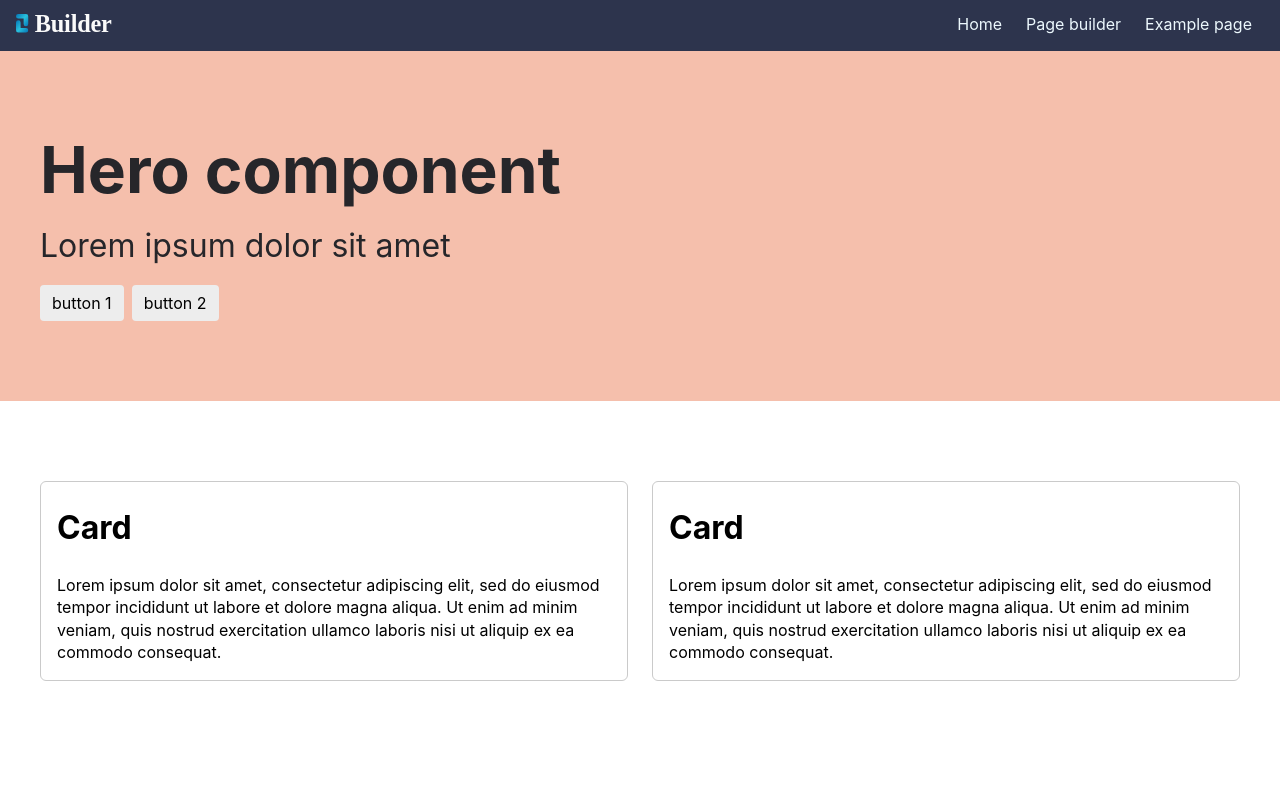
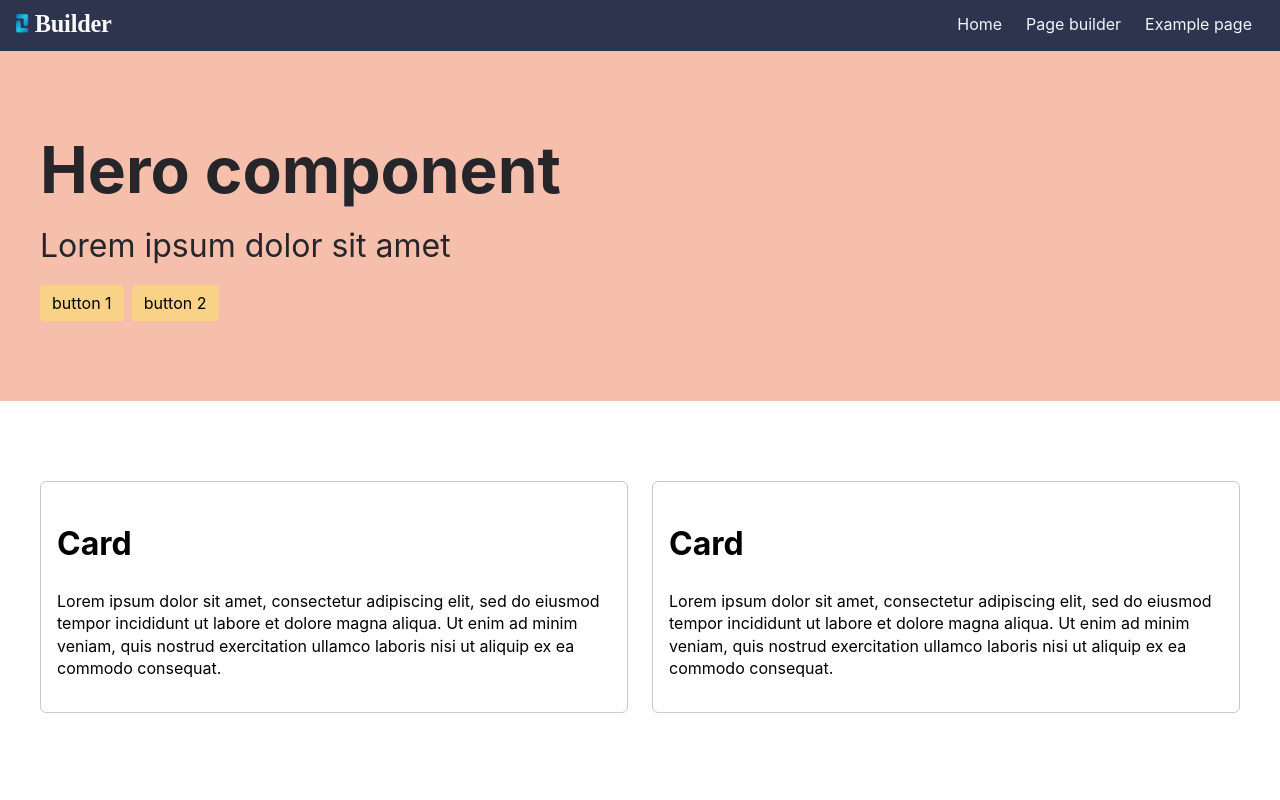
Before and after one commit to ejgoodwin/page-builder, a React (Create React App) app: page /preview in a window 1280 px wide. Shown: the top 800 px of the page. Built offline with nearby package versions, Linux system fonts and the light colour scheme.

Commit message:
add button branding context

```diff
--- a/src/App.css
+++ b/src/App.css
@@ -201,7 +201,7 @@ img {
   border: 1px solid #cacaca;
   border-radius: 6px;
   flex-grow: 1;
-  padding: 0 1rem;
+  padding: 1rem;
 }
 
 .text-block--center {
@@ -211,6 +211,10 @@ img {
 .text-block--center .text-block__item {
   margin: auto;
   max-width: 700px;
+}
+
+.text-block--center .button-container {
+  justify-content: center;
 }
 
 .cta-block__item {
@@ -280,13 +284,17 @@ img {
 .pb-branding-color-tile-container {
   display: flex;
   flex-wrap: wrap;
-  gap: 8px;
+  gap: 2px;
   margin: 8px 0 16px 0;
 }
 
+.pb-branding-color-tile-container--large-gap {
+  gap: 8px;
+}
+
 .pb-branding-color-tile-suggestions {
+  border: 1px solid var(--input-border-colour);
   border-radius: 4px;
-  box-shadow: 0px 2px 5px rgba(0, 0, 0, 0.3);
   display: flex;
 }
 
--- a/src/components/Page.js
+++ b/src/components/Page.js
@@ -1,7 +1,9 @@
 import Section from "./section/Section";
-
+import { BackgroundColorContextProvider } from "./context/BackgroundColorContext";
 const Page = ({ data }) => {
-	return data.map(item => <Section key={item.id} object={item} />);
+	return data.map(item => <BackgroundColorContextProvider>
+		<Section key={item.id} object={item} />
+	</BackgroundColorContextProvider>);
 }
 
 export default Page;
--- a/src/components/context/BackgroundColorContext.js
+++ b/src/components/context/BackgroundColorContext.js
@@ -4,6 +4,8 @@ const BackgroundColorContext = createContext();
 
 export function BackgroundColorContextProvider({ children }) {
   const [items, setItems] = useState([]);
+  const [primaryStyling, setPrimaryStyling] = useState(['#057BBA', 'white']);
+  const [secondaryStyling, setSecondaryStyling] = useState(['#FAD287', 'black']);
 
   const addITem = (color) => {
     setItems((prevState) => [...prevState, color]);
@@ -13,8 +15,19 @@ export function BackgroundColorContextProvider({ children }) {
     setItems((prevState) => [...prevState].filter((item, index) => index !== ItemIndex));
   }
 
+  const updatePrimaryButton = (styling) => {
+    setPrimaryStyling(styling);
+  }
+
+  const updateSecondaryButton = (styling) => {
+    setSecondaryStyling(styling);
+  }
+
   return (
-    <BackgroundColorContext.Provider value={{ items, addITem, removeColor }}>{children}</BackgroundColorContext.Provider>
+    <BackgroundColorContext.Provider
+      value={{ items, primaryStyling, secondaryStyling, addITem, updatePrimaryButton, updateSecondaryButton, removeColor }}>
+      {children}
+    </BackgroundColorContext.Provider>
   );
 }
 
--- /dev/null
+++ b/src/components/context/ButtonStylingContext.js
@@ -0,0 +1,14 @@
+import { createContext, useState } from "react";
+
+const ButtonStylingContext = createContext();
+
+export function ButtonStylingContextProvider({ children }) {
+  const [primaryStyling, setPrimaryStyling] = useState(['lightblue', 'black']);
+  const [secondaryStyling, setSecondaryStyling] = useState(['salmon', 'white']);
+
+  return (
+    <ButtonStylingContext.Provider value={{ primaryStyling, secondaryStyling }}>{children}</ButtonStylingContext.Provider>
+  );
+}
+
+export default ButtonStylingContext;
--- a/src/components/page-builder/PageBuilder.js
+++ b/src/components/page-builder/PageBuilder.js
@@ -1,5 +1,6 @@
-import { useContext, useState } from "react";
+import { useState } from "react";
 import { BackgroundColorContextProvider } from "../context/BackgroundColorContext";
+import { ButtonStylingContextProvider } from "../context/ButtonStylingContext";
 import Builder from "./Builder";
 import Sidebar from "./Sidebar";
 
--- a/src/components/page-builder/Sidebar.js
+++ b/src/components/page-builder/Sidebar.js
@@ -23,7 +23,6 @@ const Sidebar = ({ addComponent }) => {
 				</button>
 			</div>
 
-			{/* Update to switch statement */}
 			{activeTab === 1 ? <ComponentsTab addComponent={addComponent} /> : <BrandingTab />}
 		</div>
 	);
@@ -65,11 +64,11 @@ function ComponentsTab({ addComponent }) {
 }
 
 function BrandingTab() {
-	const { items, addITem, removeColor } = useContext(BackgroundColorContext);
+	const { items, primaryStyling, secondaryStyling, addITem, updatePrimaryButton, updateSecondaryButton, removeColor } = useContext(BackgroundColorContext);
 
 	return (
 		<div>
-			<label>Colours</label>
+			<h3>Colours</h3>
 			<div className="pb-branding-color-tile-container">
 				{items.map((colorItem, index) => <button
 					className="pb-branding-color-tile"
@@ -86,6 +85,51 @@ function BrandingTab() {
 					/>
 				</button>
 			</div>
+
+			<h3>Buttons</h3>
+			{items.length < 1 ? 'Add some colours above to apply button styling' : ''}
+
+			<div className={items.length < 1 ? 'pb-hide' : ''}>
+				<h4>Primary</h4>
+				<label>Background colour</label>
+				<div className="pb-branding-color-tile-container">
+					{items.map((colorItem) => <button
+						className="pb-branding-color-tile"
+						onClick={() => updatePrimaryButton([colorItem, primaryStyling[1]])}
+						style={{ background: `${colorItem}` }}>
+					</button>)}
+				</div>
+
+				<label>Text colour</label>
+				<div className="pb-branding-color-tile-container">
+					{items.map((colorItem) => <button
+						className="pb-branding-color-tile"
+						onClick={() => updatePrimaryButton([primaryStyling[0], colorItem])}
+						style={{ background: `${colorItem}` }}>
+					</button>)}
+				</div>
+				<button className='button' style={{backgroundColor: primaryStyling[0], color: primaryStyling[1]}}>Primary button</button>
+
+				<h4>Secondary</h4>
+				<label>Background colour</label>
+				<div className="pb-branding-color-tile-container">
+					{items.map((colorItem) => <button
+						className="pb-branding-color-tile"
+						onClick={() => updateSecondaryButton([colorItem, secondaryStyling[1]])}
+						style={{ background: `${colorItem}` }}>
+					</button>)}
+				</div>
+
+				<label>Text colour</label>
+				<div className="pb-branding-color-tile-container">
+					{items.map((colorItem) => <button
+						className="pb-branding-color-tile"
+						onClick={() => updateSecondaryButton([secondaryStyling[0], colorItem])}
+						style={{ background: `${colorItem}` }}>
+					</button>)}
+				</div>
+				<button className='button' style={{backgroundColor: secondaryStyling[0], color: secondaryStyling[1]}}>Secondary button</button>
+			</div>
 		</div>
 	);
 }
--- a/src/components/page-builder/items/Button.js
+++ b/src/components/page-builder/items/Button.js
@@ -1,9 +1,15 @@
-import React, { useState } from "react";
+import React, { useContext, useEffect, useState } from "react";
+import BackgroundColorContext from "../../context/BackgroundColorContext";
 
 const Button = ({ id, updateItemData }) => {
-  const [buttonPath, setButtonPath] = useState('');
-  const [buttonText, setButtonText] = useState('');
-  const [buttonType, setButtonType] = useState('button--primary');
+
+  const [buttonData, setButtonData] = useState({});
+  const { primaryStyling, secondaryStyling } = useContext(BackgroundColorContext);
+
+  // Apply primary type to the button.
+  useEffect(() => {
+    setButtonData((prevState) => ({...prevState, type: 'primary'}));
+  }, [])
 
   return (
     <React.Fragment>
@@ -11,19 +17,27 @@ const Button = ({ id, updateItemData }) => {
       <div className="pb-buttons-item">
         <input
           className="pb-section-text-input"
-          onBlur={() => updateItemData([{ link: buttonPath, label: buttonText, classes: buttonType }], 'buttons', id)}
-          onChange={(e) => setButtonPath(e.target.value)}
+          onBlur={() => updateItemData([buttonData], 'buttons', id)}
+          onChange={(e) => setButtonData((prevState) => ({...prevState, link: e.target.value}))}
           placeholder="Link"
-          value={buttonPath} />
+          value={buttonData.link} />
         <input
           className="pb-section-text-input"
-          onBlur={() => updateItemData([{ link: buttonPath, label: buttonText, classes: buttonType }], 'buttons', id)}
-          onChange={(e) => setButtonText(e.target.value)}
-          value={buttonText}
-          placeholder="Label" />
-        <select className="pb-section-text-input" onBlur={() => updateItemData([{ link: buttonPath, label: buttonText, classes: buttonType }], 'buttons', id)} onChange={(e) => setButtonType(e.target.value)}>
-          <option value='button--primary'>Primary</option>
-          <option value='button--secondary'>Secondary</option>
+          onBlur={() => updateItemData([buttonData], 'buttons', id)}
+          onChange={(e) => setButtonData((prevState) => ({...prevState, label: e.target.value}))}
+          placeholder="Label"
+          value={buttonData.label} />
+        <select
+          className="pb-section-text-input"
+          onBlur={() => updateItemData([buttonData], 'buttons', id)}
+          onChange={(e) => setButtonData((prevState) => {
+            return {
+              ...prevState,
+              type: e.target.value,
+            }
+          })}>
+            <option value='primary'>Primary</option>
+            <option value='secondary'>Secondary</option>
         </select>
       </div>
     </React.Fragment>
--- a/src/components/page-builder/items/Color.js
+++ b/src/components/page-builder/items/Color.js
@@ -6,7 +6,7 @@ const Color = ({ id, item, label, updateItemData }) => {
   const [backgroundColor, setBackgroundColor] = useState('');
   const { items } = useContext(BackgroundColorContext);
 
-  const clickBrandingColours = (colorItem, index) => {
+  const clickBrandingColours = (colorItem) => {
     setBackgroundColor(colorItem);
     updateItemData(colorItem, item, id);
   }
@@ -14,7 +14,7 @@ const Color = ({ id, item, label, updateItemData }) => {
   return (
     <React.Fragment>
       <label htmlFor={`background-colour-${id}`}>{label}</label>
-      <div className="pb-branding-color-tile-container">
+      <div className="pb-branding-color-tile-container pb-branding-color-tile-container--large-gap">
         <div className="pb-branding-color-tile" style={{background: backgroundColor}}></div>
 
         <div className="pb-colour-picker">
@@ -33,7 +33,7 @@ const Color = ({ id, item, label, updateItemData }) => {
         <div className="pb-branding-color-tile-suggestions">
           {items.map((colorItem, index) => <button
             className="pb-branding-color-tile pb-branding-color-tile--suggestion"
-            onClick={() => clickBrandingColours(colorItem, index)}
+            onClick={() => clickBrandingColours(colorItem)}
             style={{ background: `${colorItem}` }}>
           </button>)}
         </div>
--- a/src/components/section/SectionItem.js
+++ b/src/components/section/SectionItem.js
@@ -1,4 +1,6 @@
+import { useContext } from "react";
 import { Link } from "react-router-dom";
+import BackgroundColorContext from "../context/BackgroundColorContext";
 
 const SectionItem = ({ component, item }) => {
 
@@ -22,11 +24,19 @@ const SectionItem = ({ component, item }) => {
 }
 
 function Buttons({ buttons }) {
+	const { primaryStyling, secondaryStyling } = useContext(BackgroundColorContext);
+
 	return (
 		<div className="button-container">
 			{buttons.map((button) =>
-				<Link className={`button ${button.classes}`} to={button.link ? button.link : ''}>
-					{button.label}
+				<Link
+					className={`button ${button.classes}`}
+					to={button.link ? button.link : ''}
+					style={{
+						backgroundColor: button.type === 'primary' ? primaryStyling[0] : secondaryStyling[0],
+						color: button.type === 'primary' ? primaryStyling[1] : secondaryStyling[1]
+					}}>
+						{button.label}
 				</Link>)}
 		</div>
 	);
--- a/src/data/home-page-data.js
+++ b/src/data/home-page-data.js
@@ -13,12 +13,14 @@ const testData = [
 					{
 						label: 'Creat a new page',
 						link: '/page-builder',
-						classes: 'button--primary'
+						classes: 'button--primary',
+						type: 'primary'
 					},
 					{
 						label: 'Example page',
 						link: '/example-page',
-						classes: 'button--secondary'
+						classes: 'button--secondary',
+						type: 'secondary'
 					}
 				]
 			}
@@ -67,7 +69,8 @@ const testData = [
 					{
 						label: 'Create new page',
 						link: '/page-builder',
-						classes: 'button--secondary'
+						classes: 'button--secondary',
+						type: 'secondary'
 					}
 				]
 			}
```
